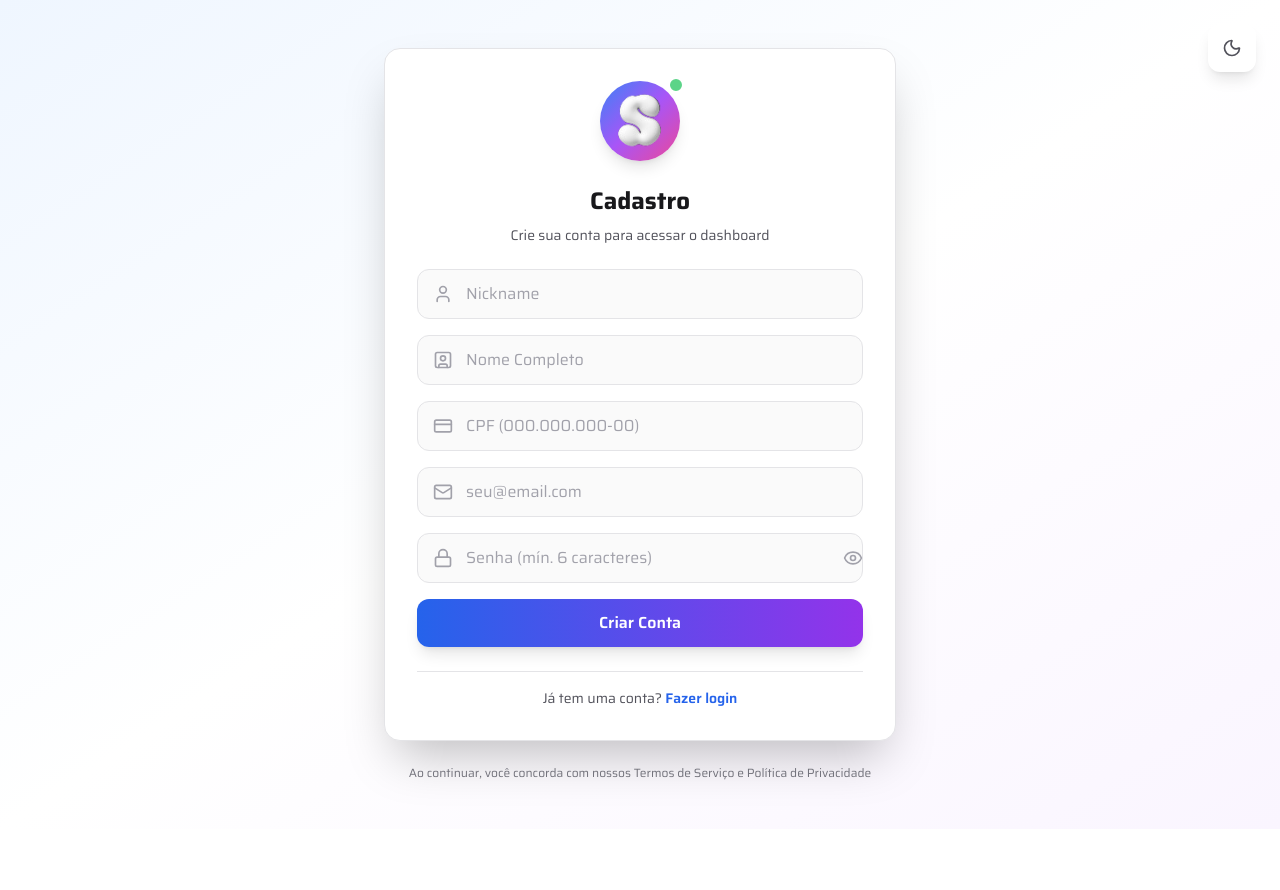
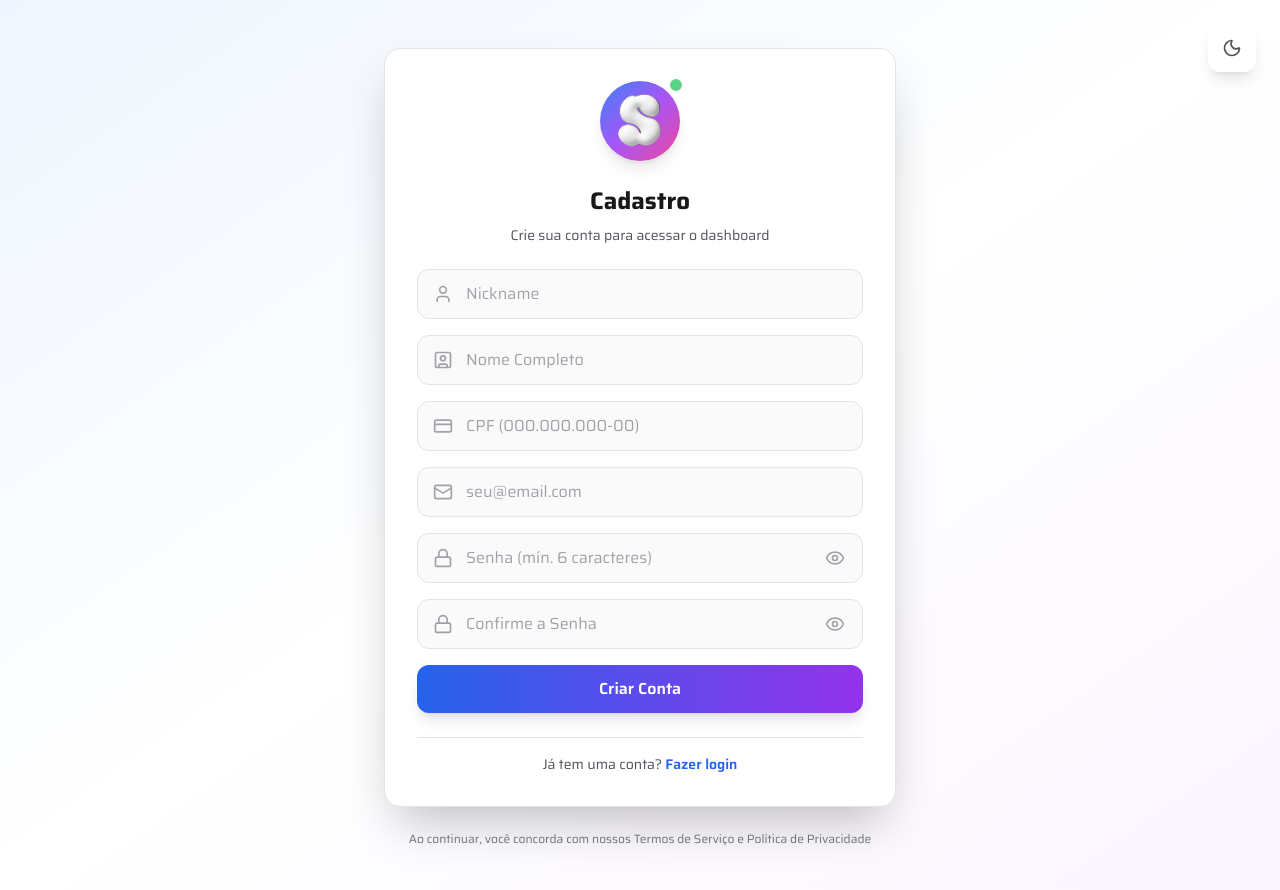
Before and after one commit to henriquepierandrei/StreamPix-Frontend, a React (Vite) app: page /streamer/dashboard/register in a window 1280 px wide. Shown: the top 890 px of the page. Before the commit the page ends 829 px from the top, so only its background shows below. Built offline with nearby package versions, Linux system fonts and the light colour scheme.

Commit message:
refactor: Alterado e adicionado algumas funcionalidades

```diff
--- a/src/api/ApiConfig.ts
+++ b/src/api/ApiConfig.ts
@@ -36,6 +36,10 @@ export class ApiConfig {
     const currentTime = Date.now();
     // Considera expirado se faltar menos de 30 segundos
     return expirationTime - currentTime < 30000;
+  }
+
+  public static getToken(){
+    return Cookies.get("token");
   }
 
   public static getInstance(): AxiosInstance {
--- a/src/components/navbar/NavBarDashboard.tsx
+++ b/src/components/navbar/NavBarDashboard.tsx
@@ -159,7 +159,7 @@ function NavBarDashboard({ activeItem, onSelect }: NavBarDashboardProps) {
                 className="
                     fixed top-0 left-0 w-full z-40
                     bg-white dark:bg-gray-900
-                    shadow-md dark:shadow-lg dark:shadow-gray-800/50
+                    shadow-md dark:shadow-lg dark:shadow-gray-900/50
                     lg:w-64 lg:h-screen lg:flex lg:flex-col lg:shadow-xl
                 "
             >
--- a/src/index.css
+++ b/src/index.css
@@ -43,6 +43,8 @@ body {
 /* Mantenha apenas estas variáveis CSS se você usa em outros lugares */
 :root {
   --bg-color: #f9f9f9;
+  --bg-color-dark: #121212;
+
   --text-color: #1e1e1e;
   --navbar-bg: #ffffff;
   --nav-item-color: #444;
@@ -52,16 +54,6 @@ body {
   --border-color: #ddd;
 }
 
-body.dark {
-  --bg-color: #121212;
-  --text-color: #cfcfcf;
-  --navbar-bg: #1f1f1f;
-  --nav-item-color: #9ca3af;
-  --nav-item-hover-bg: #2c2c2c;
-  --nav-item-active-bg: rgba(59, 130, 246, 0.15);
-  --nav-item-active-color: #3b82f6;
-  --border-color: #464545;
-}
 
 /* Resto do CSS permanece igual */
 input[type="checkbox"] {
--- a/src/pages/dashboard/auth/DashboardRegister.tsx
+++ b/src/pages/dashboard/auth/DashboardRegister.tsx
@@ -32,7 +32,12 @@ function DashboardRegister() {
     const [cpf, setCpf] = useState("");
     const [email, setEmail] = useState("");
     const [password, setPassword] = useState("");
+    const [confirmPassword, setConfirmPassword] = useState("");
+
+    // ESTADOS SEPARADOS PARA VISIBILIDADE DE SENHA
     const [showPassword, setShowPassword] = useState(false);
+    const [showConfirmPassword, setShowConfirmPassword] = useState(false); // NOVO ESTADO
+
     const [error, setError] = useState<any | null>(null);
     const [isLoading, setIsLoading] = useState(false);
 
@@ -129,6 +134,7 @@ function DashboardRegister() {
     const handleSubmit = async (e: React.FormEvent) => {
         e.preventDefault();
 
+        // VALIDAÇÕES DE CAMPOS OBRIGATÓRIOS E FORMATO
         if (!nickname.trim()) {
             setError({
                 timestamp: new Date().toISOString(),
@@ -179,6 +185,18 @@ function DashboardRegister() {
                 status: 400,
                 error: "Bad Request",
                 message: "Senha deve ter no mínimo 6 caracteres",
+                path: "/streamer/dashboard/register",
+            });
+            return;
+        }
+
+        // VALIDAÇÃO: CONFIRMAÇÃO DE SENHA
+        if (password !== confirmPassword) {
+            setError({
+                timestamp: new Date().toISOString(),
+                status: 400,
+                error: "Bad Request",
+                message: "As senhas não coincidem. Por favor, verifique a confirmação.",
                 path: "/streamer/dashboard/register",
             });
             return;
@@ -236,6 +254,9 @@ function DashboardRegister() {
         return password.length >= 6;
     };
 
+    // Variável auxiliar para estilização da confirmação
+    const isConfirmMatch = password === confirmPassword && !!confirmPassword;
+
     const handleCPFChange = (e: React.ChangeEvent<HTMLInputElement>) => {
         const formattedCPF = formatCPF(e.target.value);
         setCpf(formattedCPF);
@@ -272,6 +293,7 @@ function DashboardRegister() {
                                 src={logoDark}
                                 alt="Logo"
                                 className="w-20 h-20 rounded-full p-3 bg-gradient-to-br from-blue-500 via-purple-500 to-pink-500 shadow-lg"
+                                onError={(e) => { (e.target as HTMLImageElement).src = 'https://placehold.co/80x80/1e40af/ffffff?text=Logo'; }} // Fallback
                             />
                             <div className="absolute -top-1 -right-1 w-4 h-4 bg-green-500 rounded-full border-2 border-white dark:border-zinc-900 animate-pulse"></div>
                         </div>
@@ -353,12 +375,36 @@ function DashboardRegister() {
                                 className={`w-full pl-12 pr-12 py-3 bg-zinc-50 dark:bg-zinc-800 border ${getInputBorderColor(isValidPassword(password), !!password)} rounded-xl text-zinc-900 dark:text-white placeholder:text-zinc-400 dark:placeholder:text-zinc-500 focus:outline-none focus:ring-2 focus:ring-blue-500 dark:focus:ring-blue-600 transition-all duration-200`}
                                 required
                             />
+                            {/* Toggle para a Senha Normal */}
                             <button
                                 type="button"
                                 onClick={() => setShowPassword(!showPassword)}
-                                className="absolute right-4 top-1/2 -translate-y-1/2 text-zinc-400 dark:text-zinc-500 hover:text-zinc-600 dark:hover:text-zinc-300 transition-colors w-1"
+                                className="absolute right-4 top-1/2 -translate-y-1/2 text-zinc-400 dark:text-zinc-500 hover:text-zinc-600 dark:hover:text-zinc-300 transition-colors w-6 h-6 flex items-center justify-center"
+                                aria-label={showPassword ? "Ocultar senha" : "Mostrar senha"}
                             >
                                 {showPassword ? <EyeOff size={20} /> : <Eye size={20} />}
+                            </button>
+                        </div>
+
+                        {/* Confirm Password - AGORA COM SEU PRÓPRIO TOGGLE */}
+                        <div className="relative">
+                            <Lock size={20} className="absolute left-4 top-1/2 -translate-y-1/2 text-zinc-400 dark:text-zinc-500" />
+                            <input
+                                type={showConfirmPassword ? "text" : "password"} // Usa o novo estado
+                                value={confirmPassword}
+                                onChange={(e) => setConfirmPassword(e.target.value)}
+                                placeholder="Confirme a Senha"
+                                className={`w-full pl-12 pr-12 py-3 bg-zinc-50 dark:bg-zinc-800 border ${getInputBorderColor(isConfirmMatch, !!confirmPassword)} rounded-xl text-zinc-900 dark:text-white placeholder:text-zinc-400 dark:placeholder:text-zinc-500 focus:outline-none focus:ring-2 focus:ring-blue-500 dark:focus:ring-blue-600 transition-all duration-200`}
+                                required
+                            />
+                            {/* Toggle para a Confirmação de Senha */}
+                            <button
+                                type="button"
+                                onClick={() => setShowConfirmPassword(!showConfirmPassword)} // Toggla o novo estado
+                                className="absolute right-4 top-1/2 -translate-y-1/2 text-zinc-400 dark:text-zinc-500 hover:text-zinc-600 dark:hover:text-zinc-300 transition-colors w-6 h-6 flex items-center justify-center"
+                                aria-label={showConfirmPassword ? "Ocultar confirmação de senha" : "Mostrar confirmação de senha"}
+                            >
+                                {showConfirmPassword ? <EyeOff size={20} /> : <Eye size={20} />}
                             </button>
                         </div>
 
```
Also changed, not shown: src/pages/dashboard/auth/DashboardLogin.tsx (+105 -9 lines).
